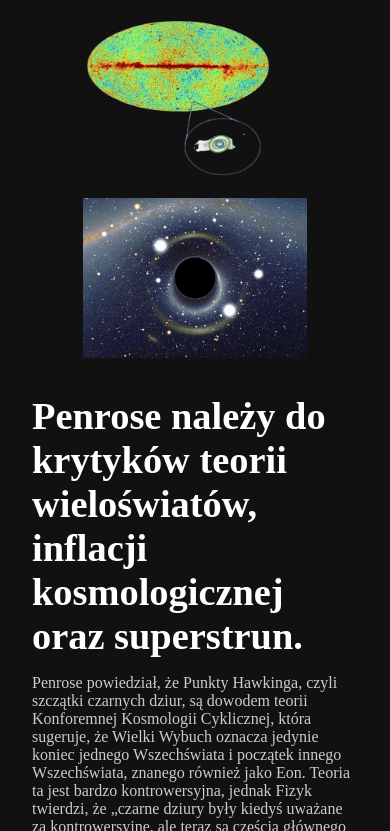
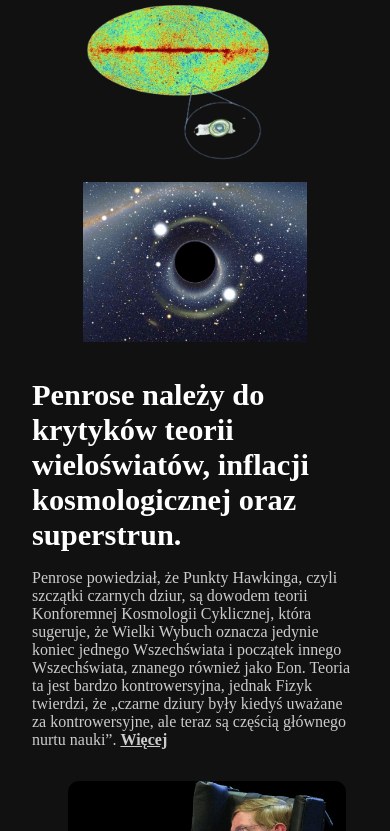
Before and after one commit to AdamBabinicz/penrose, a React (Create React App) app: page / in a window 390 px wide. Shown: the part 1924-2755 px from the top of the page. Built offline with nearby package versions, Linux system fonts and the light colour scheme; a web font is replaced by a local one.

Commit message:
font-size

```diff
--- a/src/scss/sections/_free.scss
+++ b/src/scss/sections/_free.scss
@@ -120,7 +120,7 @@
         .title {
           font-size: 20px;
           margin-left: 0;
-          margin-bottom: 2rem;
+          margin-bottom: 1rem;
         }
       }
     }
--- a/src/scss/sections/_superRare.scss
+++ b/src/scss/sections/_superRare.scss
@@ -38,6 +38,12 @@
   .super-rare {
     padding: 1rem 2rem;
     width: 100vw;
+
+    .title-container {
+      .title {
+        font-size: 1.9rem;
+      }
+    }
     .cards {
       overflow: auto;
       // justify-content: center;
```
